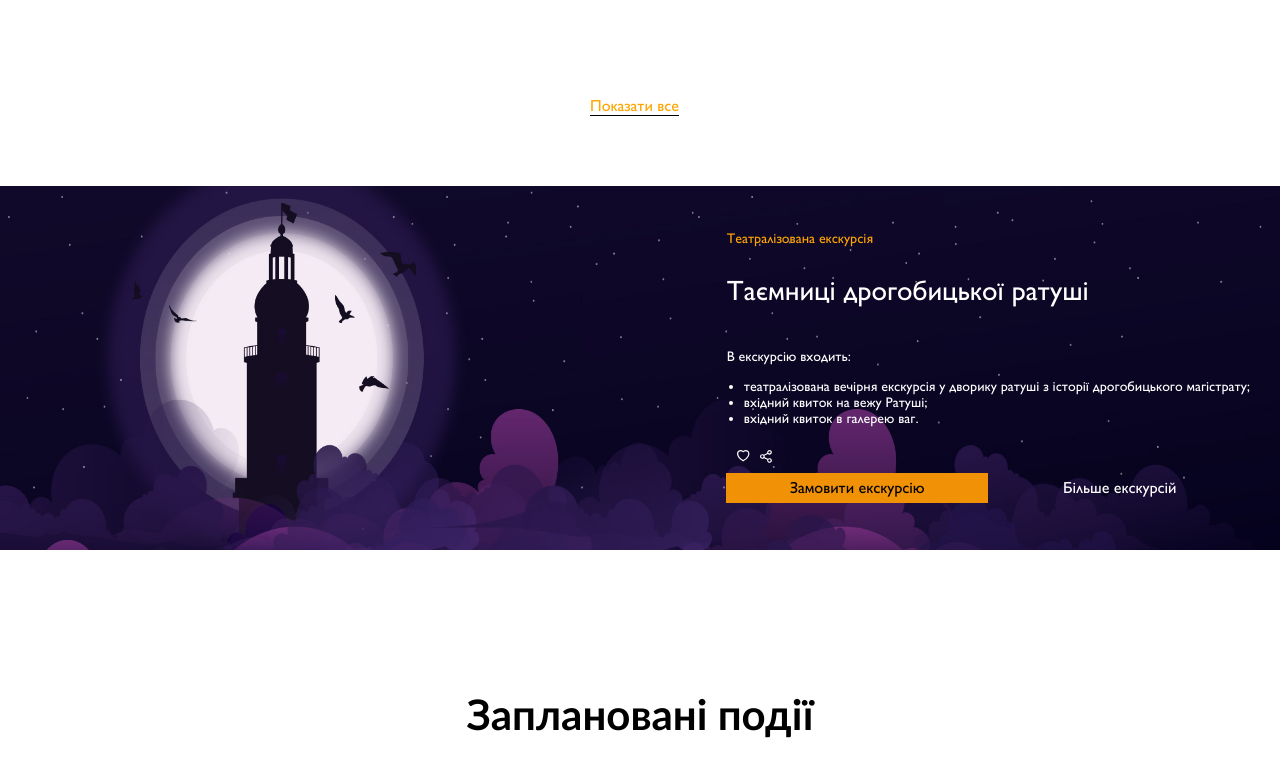
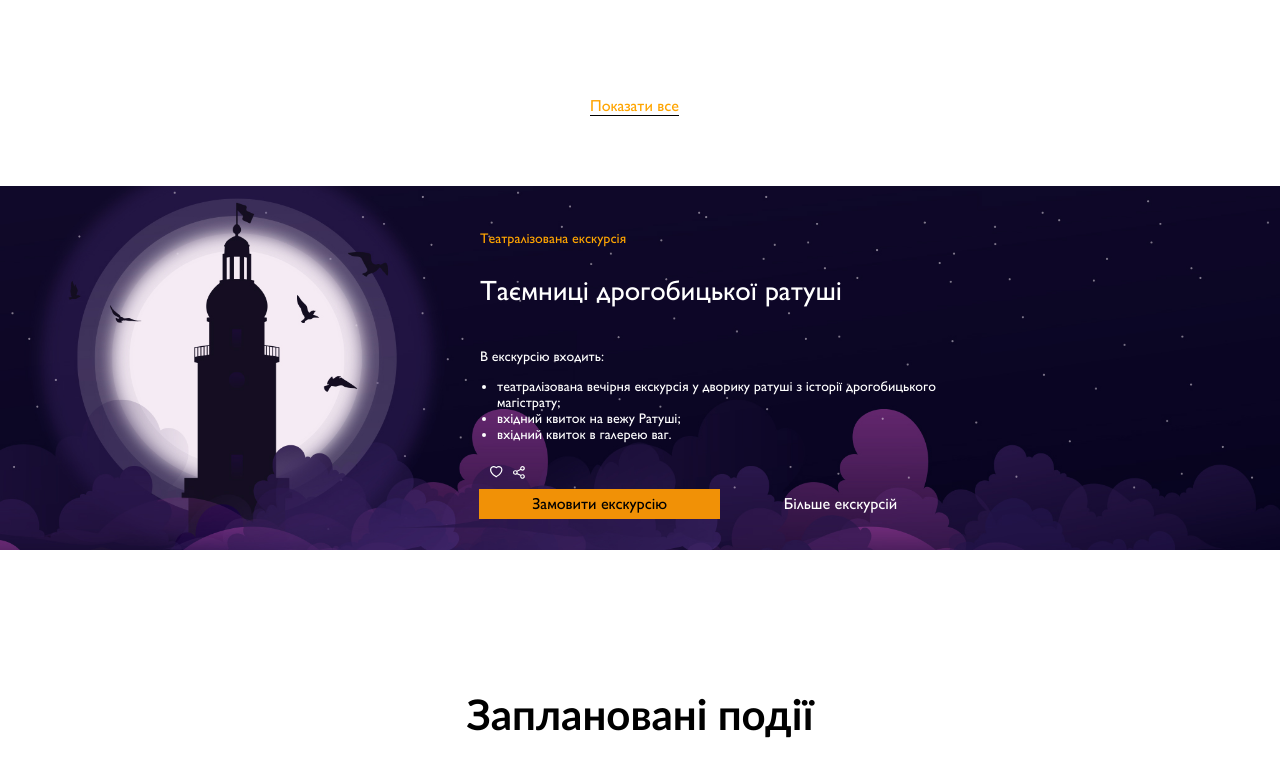
Before and after one commit to Gordion/SaltPlant3.0, a plain HTML site: page index.html in a window 1280 px wide. Shown: the part 1126-1907 px from the top of the page. Drawn offline with nearby package versions, Linux system fonts and the light colour scheme; files whose address does not match are found by name.

Commit message:
Add files via upload

```diff
--- a/style.css
+++ b/style.css
@@ -1353,7 +1353,7 @@ a:link, a:visited {
   height: 364px;
   width: 100%;
   background-image: url(images/ratush.jfif);
-  background-size: 100% 364px;
+  background-size: cover;
   background-repeat: no-repeat;
   background-position: center; }
 
@@ -1377,10 +1377,14 @@ a:link, a:visited {
   color: black; }
 
 .main-theater-mp {
-  position: absolute;
-  right: 100px;
-  top: 0;
+  align-self: flex-end;
+  width: 540px;
+  margin-left: auto;
   padding: 30px; }
+  @media (max-width: 600px) {
+    .main-theater-mp {
+      width: 100%;
+      position: absolute; } }
 
 .text-box-mp {
   /* align-items: center;
```
Also changed, not shown: 1 other file.
